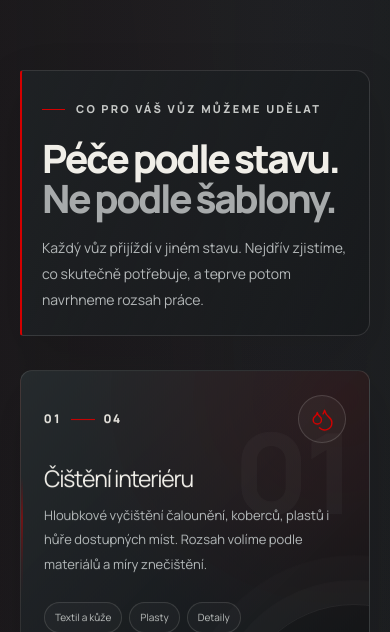
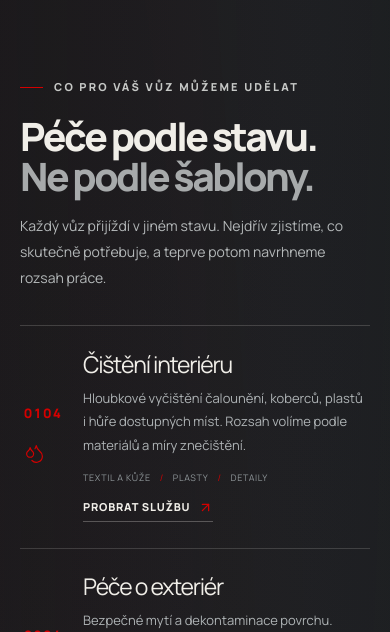
Before and after one commit to vrbaX/Car-Detailing, a React (Vite) app: page / in a window 390 px wide. Shown: the part 936-1568 px from the top of the page. Built offline with nearby package versions, Linux system fonts and the light colour scheme.

Commit message:
Refine editorial layout and site-wide scroll animations

```diff
--- a/src/index.css
+++ b/src/index.css
@@ -554,3 +554,231 @@ main.min-h-screen::before {
   .reveal { opacity: 1; transform: none; transition: none; }
   .service-card, .service-card::before, .service-card::after, .service-icon, .service-watermark, .step-row { transition: none !important; }
 }
+
+
+/* --- VRB visual direction: editorial, not a stack of generic cards --- */
+.section-heading {
+  max-width: 820px;
+  padding: 0;
+  border: 0;
+  border-radius: 0;
+  background: none;
+  box-shadow: none;
+  position: relative;
+}
+.section-heading::after { display: none; }
+.section-heading h2 { max-width: 760px; }
+.section-heading > p { max-width: 600px; }
+.services-grid {
+  display: grid;
+  grid-template-columns: 1fr;
+  gap: 0;
+  border-top: 1px solid rgba(240,238,232,.18);
+}
+.service-card {
+  display: grid;
+  grid-template-columns: 94px minmax(0,1fr) minmax(210px,.42fr);
+  grid-template-rows: 1fr;
+  align-items: center;
+  column-gap: clamp(24px,4vw,64px);
+  min-height: 230px;
+  padding: 34px 18px 34px 4px;
+  overflow: hidden;
+  border: 0;
+  border-bottom: 1px solid rgba(240,238,232,.16);
+  border-radius: 0;
+  background: transparent;
+  box-shadow: none;
+}
+.service-card::before {
+  content: "";
+  position: absolute;
+  inset: auto auto -1px 0;
+  width: 0;
+  height: 2px;
+  background: var(--rosso);
+  opacity: 1;
+  transform: none;
+  transition: width .45s cubic-bezier(.2,.75,.25,1);
+}
+.service-card::after { display: none; }
+.service-card:hover {
+  transform: none;
+  border-color: rgba(240,238,232,.16);
+  background: linear-gradient(90deg, rgba(240,238,232,.035), transparent 72%);
+  box-shadow: none;
+}
+.service-card:hover::before { width: 100%; opacity: 1; transform: none; }
+.service-card-top {
+  grid-column: 1;
+  grid-row: 1;
+  display: flex;
+  flex-direction: column;
+  align-items: flex-start;
+  justify-content: center;
+  gap: 22px;
+  min-height: 0;
+}
+.service-index { color: var(--rosso); font-size: 13px; }
+.service-index i { display: none; }
+.service-icon {
+  width: 42px;
+  height: 42px;
+  border: 0;
+  border-radius: 0;
+  color: #aeb3b5;
+  background: transparent;
+  justify-content: start;
+  transition: color .3s ease, transform .4s ease;
+}
+.service-card:hover .service-icon {
+  color: var(--pearl);
+  background: transparent;
+  border-color: transparent;
+  transform: translateX(5px);
+}
+.service-watermark { display: none; }
+.service-card-content {
+  grid-column: 2;
+  grid-row: 1;
+  max-width: 620px;
+  margin: 0;
+}
+.service-card h3 {
+  margin: 0 0 13px;
+  font-size: clamp(25px, 2.5vw, 36px);
+  line-height: 1.12;
+  letter-spacing: -.055em;
+}
+.service-card > .service-card-content > p {
+  max-width: 590px;
+  color: #aeb3b5;
+  font-size: 15px;
+  line-height: 1.8;
+}
+.service-card-bottom {
+  grid-column: 3;
+  grid-row: 1;
+  display: flex;
+  flex-direction: column;
+  align-items: flex-start;
+  justify-content: center;
+  gap: 25px;
+  margin: 0;
+  padding: 0;
+}
+.service-card .tag-list { gap: 8px 14px; }
+.service-card .tag-list span {
+  padding: 0;
+  border: 0;
+  border-radius: 0;
+  background: none;
+  color: #8f9699;
+  font-size: 10px;
+  letter-spacing: .07em;
+  text-transform: uppercase;
+}
+.service-card .tag-list span + span::before {
+  content: "/";
+  margin-right: 14px;
+  color: var(--rosso);
+}
+.service-card .text-link {
+  padding: 0 0 5px;
+  border-bottom: 1px solid rgba(240,238,232,.28);
+  font-size: 11px;
+  letter-spacing: .07em;
+  text-transform: uppercase;
+}
+.service-card .text-link svg { transition: transform .3s ease; }
+.service-card:hover .text-link svg { transform: translate(3px,-3px); }
+
+/* Remove unnecessary panel treatment from supporting content */
+.about-copy {
+  margin: 0;
+  padding: clamp(38px,6vw,90px);
+  border: 0;
+  border-radius: 0;
+  background: transparent;
+  box-shadow: none;
+}
+.faq-list { gap: 0; border-top: 1px solid rgba(240,238,232,.17); }
+.faq-item {
+  padding-inline: 0;
+  border: 0;
+  border-bottom: 1px solid rgba(240,238,232,.17);
+  border-radius: 0;
+  background: transparent;
+}
+.faq-item button { padding: 25px 0; }
+.faq-item > p { margin-bottom: 25px; }
+.gallery-note {
+  padding: 0;
+  border: 0;
+  border-radius: 0;
+  background: none;
+  color: #858c8f;
+}
+
+/* One scroll entrance language for the entire site */
+.motion-section {
+  opacity: 0;
+  transform: translate3d(0, 26px, 0);
+  transition: opacity .85s ease, transform .85s cubic-bezier(.2,.7,.2,1);
+}
+.motion-section.is-visible { opacity: 1; transform: translate3d(0,0,0); }
+.reveal {
+  opacity: 0;
+  transform: translate3d(0,22px,0);
+  animation: none;
+  transition: opacity .75s ease, transform .75s cubic-bezier(.2,.7,.2,1);
+}
+.reveal.is-visible { opacity: 1; transform: translate3d(0,0,0); }
+.motion-section .reveal:nth-child(2),
+.motion-section .reveal:nth-child(2 of .reveal) { transition-delay: .08s; }
+.services-grid .service-card:nth-child(2) { transition-delay: .1s; }
+.services-grid .service-card:nth-child(3) { transition-delay: .18s; }
+.services-grid .service-card:nth-child(4) { transition-delay: .26s; }
+.work-grid .work-image:nth-child(2) { transition-delay: .1s; }
+.work-grid .work-image:nth-child(3) { transition-delay: .2s; }
+.steps-list .step-row:nth-child(2) { transition-delay: .07s; }
+.steps-list .step-row:nth-child(3) { transition-delay: .14s; }
+.steps-list .step-row:nth-child(4) { transition-delay: .21s; }
+.consult-form { transition-delay: .12s; }
+.work-image img { transition: transform .9s cubic-bezier(.2,.7,.2,1), filter .6s ease; }
+.work-image:hover img { transform: scale(1.035); }
+
+/* Avoid a blank page if JS/IntersectionObserver is unavailable */
+@media (scripting: none) {
+  .motion-section, .reveal { opacity: 1; transform: none; }
+}
+@media (max-width: 900px) {
+  .service-card { grid-template-columns: 64px minmax(0,1fr); row-gap: 20px; }
+  .service-card-top { grid-column: 1; grid-row: 1 / span 2; }
+  .service-card-content { grid-column: 2; }
+  .service-card-bottom { grid-column: 2; grid-row: 2; gap: 15px; }
+}
+@media (max-width: 700px) {
+  .service-card {
+    grid-template-columns: 42px minmax(0,1fr);
+    min-height: 0;
+    padding: 26px 4px;
+    column-gap: 17px;
+    row-gap: 14px;
+  }
+  .service-card-top { grid-row: 1 / span 2; gap: 14px; }
+  .service-icon { width: 32px; height: 32px; }
+  .service-icon svg { width: 21px; height: 21px; }
+  .service-card-content { grid-column: 2; }
+  .service-card h3 { margin: 0 0 9px; font-size: 23px; }
+  .service-card > .service-card-content > p { font-size: 13px; }
+  .service-card-bottom { grid-column: 2; grid-row: 2; gap: 15px; padding-top: 0; }
+  .service-card .tag-list { gap: 7px 9px; }
+  .service-card .tag-list span { font-size: 9px; }
+  .service-card .tag-list span + span::before { margin-right: 9px; }
+  .about-copy { margin: 0; padding: 42px 24px 58px; }
+  .motion-section { transition-duration: .7s; }
+}
+@media (prefers-reduced-motion: reduce) {
+  .motion-section, .reveal { opacity: 1; transform: none; transition: none !important; }
+}
```
